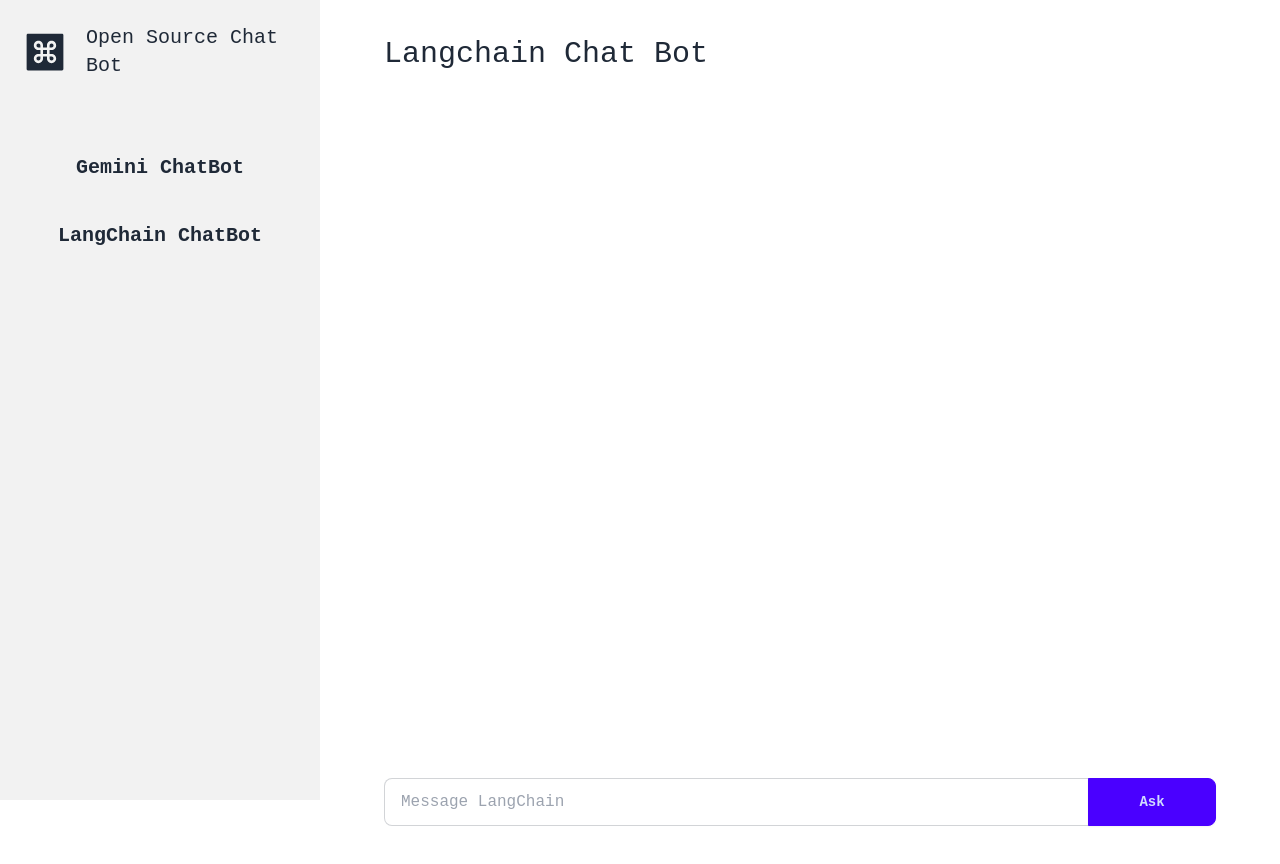
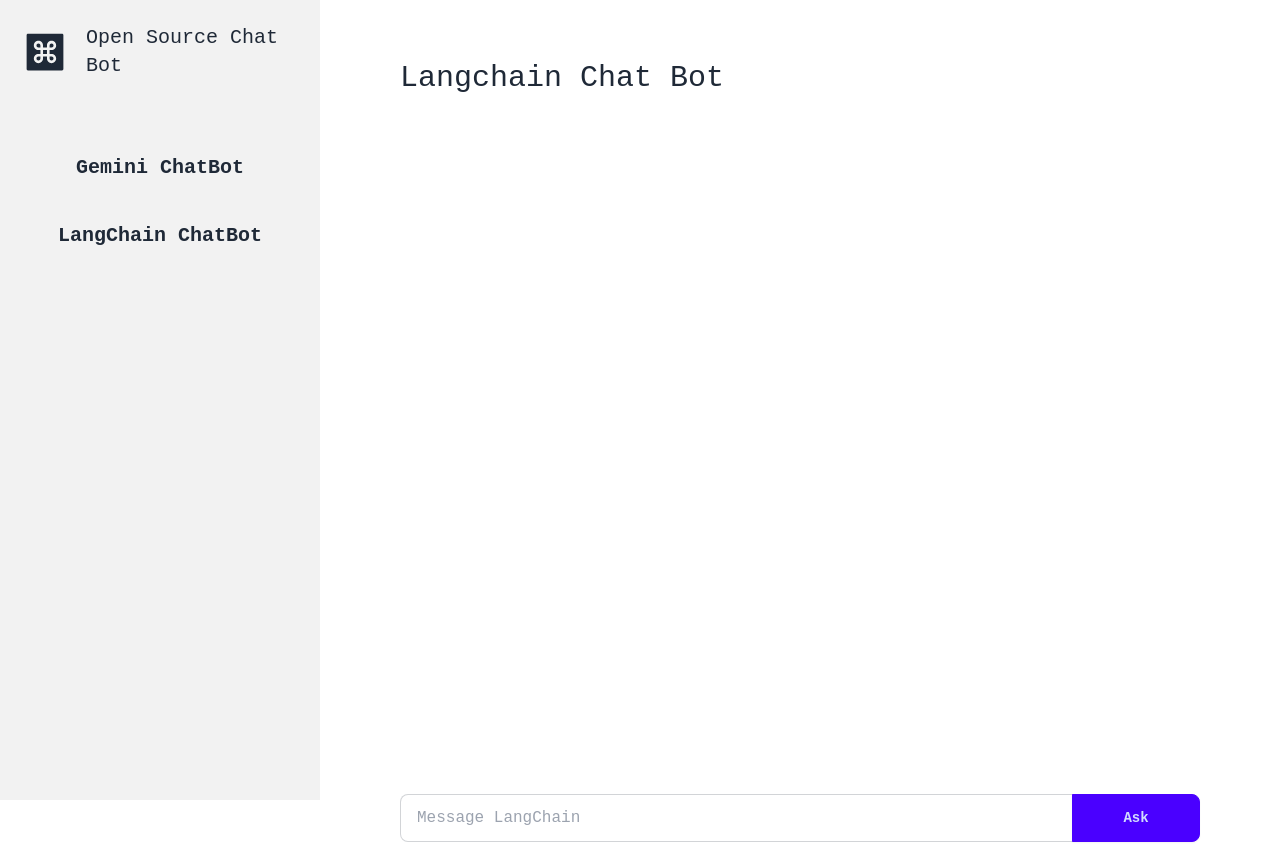
Before and after one commit to anuragShingare30/LangChain-ChatBot, a Next.js app: page /LangChainChat in a window 1280 px wide. Built offline with nearby package versions, Linux system fonts and the light colour scheme.

Commit message:
Fourth Commit

```diff
--- a/app/(dashboard)/LangChainChat/page.jsx
+++ b/app/(dashboard)/LangChainChat/page.jsx
@@ -15,7 +15,7 @@
 
     return (
         <HydrationBoundary state={dehydrate(queryClient)}>
-            <div className="m-4">
+            <div className="m-8">
                <LangChainChat></LangChainChat>
             </div>
         </HydrationBoundary>
--- a/app/page.js
+++ b/app/page.js
@@ -7,10 +7,9 @@
     <div className="hero bg-base-200 min-h-screen">
     <div className="hero-content text-center">
       <div className="max-w-md">
-        <h1 className="text-6xl font-bold">Google Gemini AI ChatBOt</h1>
+        <h1 className="text-6xl font-bold">GenAI real-time ChatBOt</h1>
         <p className="py-6 text-xl">
-          Provident cupiditate voluptatem et in. Quaerat fugiat ut assumenda excepturi exercitationem
-          quasi. In deleniti eaque aut repudiandae et a id nisi.
+          We have provided you an option to select your preffered language Model for the ChatBot. So please select the model of chatbot and continue with your QnA session with an GenAI powered ChatBot.
         </p>
         <Link href="/GeminiChat">
           <button className="btn btn-primary">Get Started</button>
--- a/components/LangChainChat.tsx
+++ b/components/LangChainChat.tsx
@@ -39,17 +39,14 @@
     setUserInput(e.target.value);
   };
 
-  if(isPending){
-    return (
-      <span className='loading loading-spinner text-2xl'></span>
-    )
-  }
+
 
   return (
     <div className='min-h-[calc(100vh-6rem)] grid grid-rows-[1fr,auto]'>
       <div>
-        <h1 className='text-3xl relative bottom-7'>Langchain Chat Bot</h1>
-        {messages.map((message, index) => {
+        <h1 className='text-3xl relative bottom-5'>Langchain Chat Bot</h1>
+        {
+          messages.map((message, index) => {
             let avatar = message.role === 'user' ? '👨🏽' : '🤖';
             let bcg = message.role === 'user' ? "bg-base-200 shadow-lg" : "bg-base-100 shadow-lg";
             return (
@@ -58,7 +55,13 @@
                 <p className={`text-xl m-3`}>{message.content}</p>
               </div>
             );
-        })}
+          })
+        }
+
+        <div className="m-10">
+          {isPending ? <span className="loading"></span> : null}
+        </div>
+
       </div>
       <div>
         <form className="join relative w-full" onSubmit={handleSubmit}>
```
Lines whose indentation alone changed are shown as unchanged.
